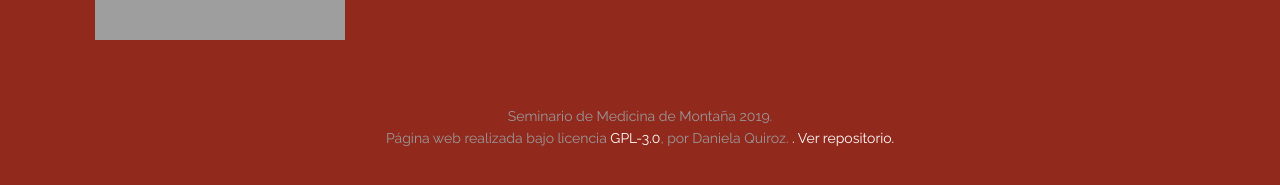
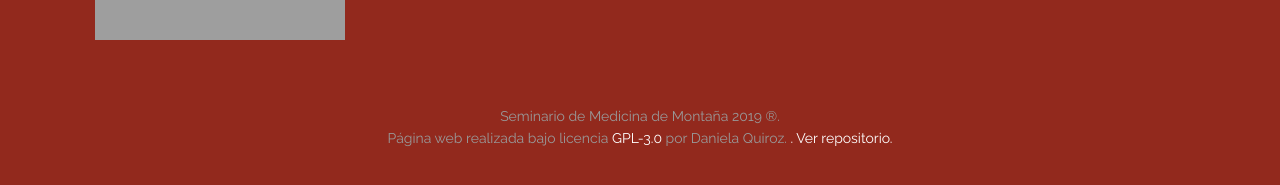
Before and after one commit to clubandinouniversitario/smm, a Jekyll site: the page built from contact.html, in a window 1280 px wide, cut to the strip 397-1457 px from the top of the page. Shown: the part 871-1056 px from the top of the strip. Built offline with Jekyll 4.4.1, drawn with Linux system fonts in a browser that asks for light colours.

Commit message:
logo updated

```diff
--- a/_includes/footer.html
+++ b/_includes/footer.html
@@ -48,7 +48,7 @@
     </div>
   </div>
   <div class="centered-text">
-    <p>Seminario de Medicina de Montaña {{ "now" | date: "%Y"}}.<br> Página web realizada bajo licencia <a href="https://github.com/clubandinouniversitario/smm/blob/master/LICENSE">GPL-3.0</a>, por Daniela Quiroz. <a href="https://github.com/clubandinouniversitario/smm">. Ver repositorio.</a></p>
+    <p>Seminario de Medicina de Montaña {{ "now" | date: "%Y"}} ®.<br> Página web realizada bajo licencia <a href="https://github.com/clubandinouniversitario/smm/blob/master/LICENSE">GPL-3.0</a> por Daniela Quiroz. <a href="https://github.com/clubandinouniversitario/smm">. Ver repositorio.</a></p>
   </div>
   <div class='spacing'></div>
 
--- a/_includes/header.html
+++ b/_includes/header.html
@@ -4,7 +4,7 @@
       <li class='name'>
         <h1>
           <a href='{{site.url}}/index.html'>
-            <img alt="logo Seminario de Medicina de Montaña" src="{{site.url}}/images/logo-smm-fonts-red.png" />
+            <img alt="logo Seminario de Medicina de Montaña" src="{{site.url}}/images/logosmm.png" />
           </a>
         </h1>
       </li>
--- a/css/style.css
+++ b/css/style.css
@@ -937,7 +937,7 @@
   line-height: 60px;
 }
 .f-topbar-fixed.shrink .top-bar .title-area img, .f-topbar-fixed.shrink .top-bar .title-area li img, .f-topbar-fixed.shrink .top-bar .title-area a img {
-  width: 70%;
+  width: 50%;
 }
 
 .contain-to-grid.fullwidth .top-bar {
```
Also changed, not shown: images/logosmm.png (added).
